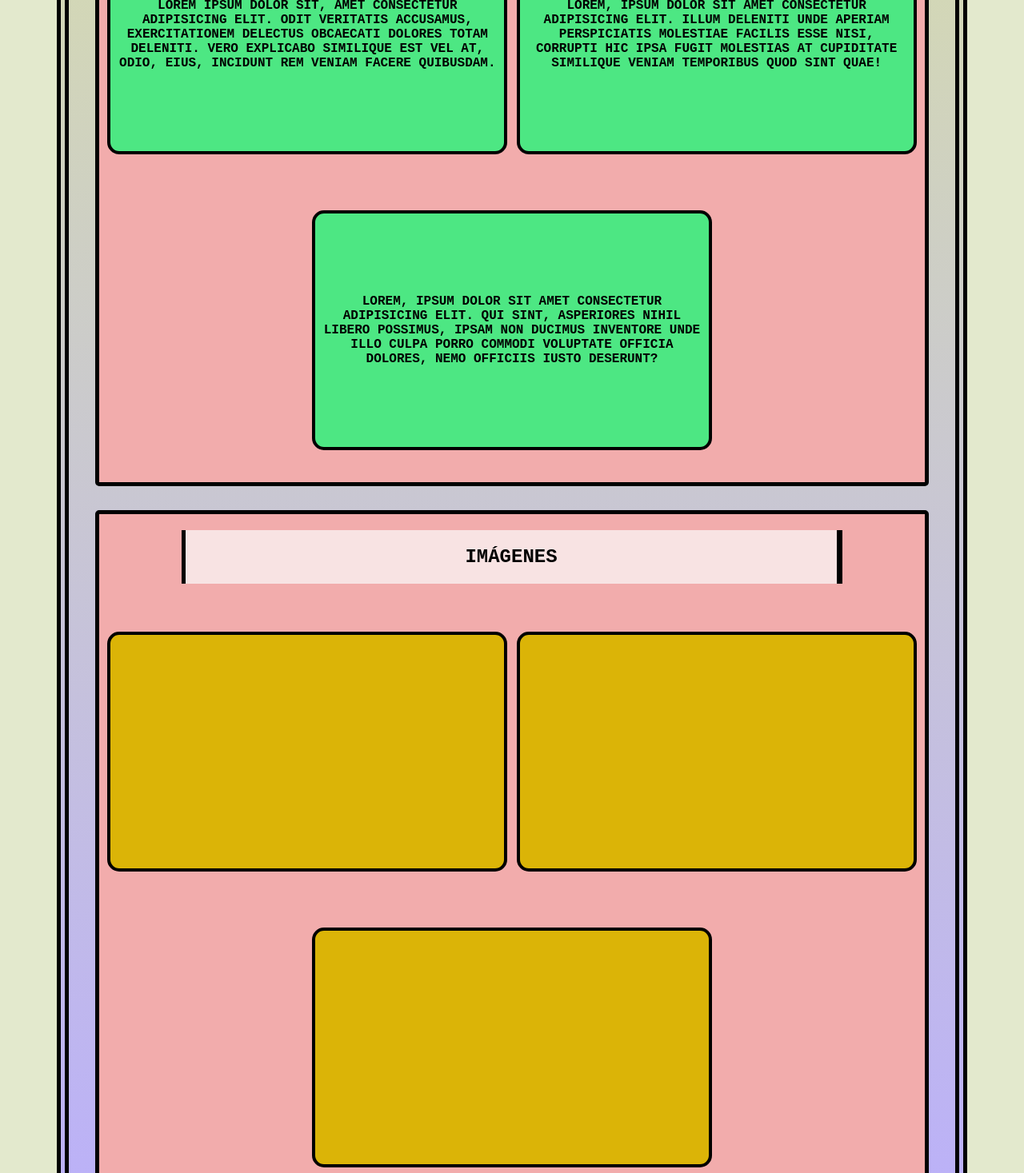
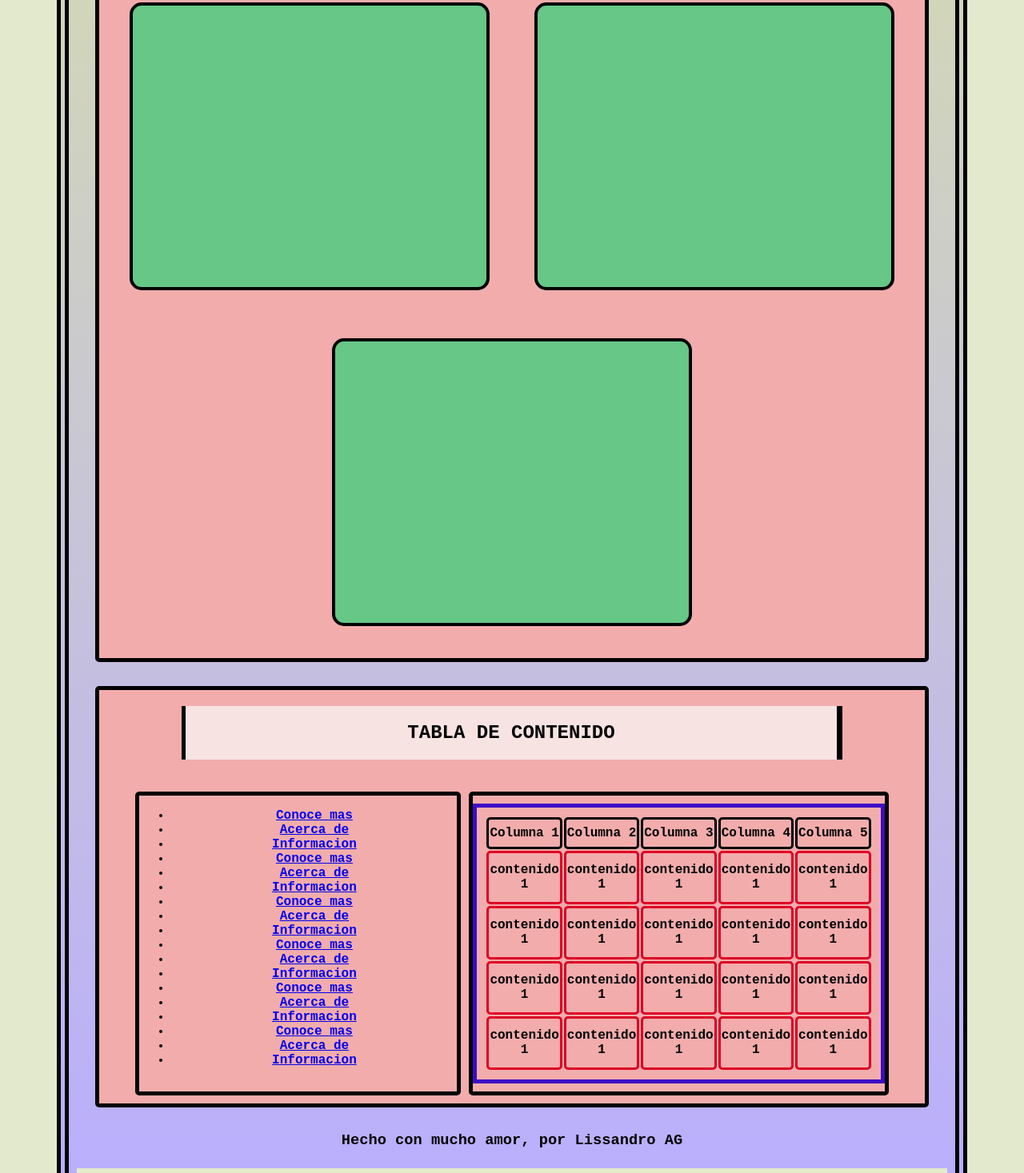
Before and after one commit to LuisD3vv/Javascript_Repox, a plain HTML site: page Codigo/Dia 2/proyecto dia 2/biografia.html in a window 1280 px wide. Shown: the part 1333-2800 px from the top of the page at 80% size. Drawn offline with Linux system fonts and the light colour scheme.

Commit message:
starting

```diff
--- a/Codigo/Dia 2/proyecto dia 2/biografia.html
+++ b/Codigo/Dia 2/proyecto dia 2/biografia.html
@@ -27,45 +27,95 @@
 
       <section class="contenido">
         <h2>Hacia la cúspide</h2>
-        <div class="datos">
-          <article>Birthday</article>
-          <article>Quien soy</article>
-          <article>Aspiraciones</article>
+        <div class="fthing">
+      <section></section>
+      <section></section>
+      <section></section>
         </div>
       </section>
 
       <section class="contenido">
         <h2>Datos interesantes</h2>
         <div class="fthing">
-          <article>
-            Lorem ipsum dolor sit, amet consectetur adipisicing elit. Odit veritatis accusamus, exercitationem delectus
-            obcaecati dolores totam deleniti. Vero explicabo similique est vel at, odio, eius, incidunt rem veniam
-            facere quibusdam.
-          </article>
-          <article>Lorem, ipsum dolor sit amet consectetur adipisicing elit. Illum deleniti unde aperiam perspiciatis
-            molestiae facilis esse nisi, corrupti hic ipsa fugit molestias at cupiditate similique veniam temporibus
-            quod sint quae!</article>
-          <article>Lorem, ipsum dolor sit amet consectetur adipisicing elit. Qui sint, asperiores nihil libero possimus,
-            ipsam non ducimus inventore unde illo culpa porro commodi voluptate officia dolores, nemo officiis iusto
-            deserunt?</article>
+      <section></section>
+      <section></section>
+      <section></section>
         </div>
+      </section>
 
 
-      </section>
+      <section class="contenido">
+        <h2>Tabla de contenido</h2>
+        <div class="tablas">
+          <section class="links">
+            <ul>
+            <li><a href="#">Conoce mas</a></li>
+            <li><a href="#">Acerca de</a></li>
+            <li><a href="#">Informacion</a></li>
+            <li><a href="#">Conoce mas</a></li>
+            <li><a href="#">Acerca de</a></li>
+            <li><a href="#">Informacion</a></li>
+            <li><a href="#">Conoce mas</a></li>
+            <li><a href="#">Acerca de</a></li>
+            <li><a href="#">Informacion</a></li>
+            <li><a href="#">Conoce mas</a></li>
+            <li><a href="#">Acerca de</a></li>
+            <li><a href="#">Informacion</a></li>
+            <li><a href="#">Conoce mas</a></li>
+            <li><a href="#">Acerca de</a></li>
+            <li><a href="#">Informacion</a></li>
+            <li><a href="#">Conoce mas</a></li>
+            <li><a href="#">Acerca de</a></li>
+            <li><a href="#">Informacion</a></li>
+          </ul>
+        </section>
 
-      <section class="contenido">
-        <h2>Imágenes</h2>
-        <div class="desc_im">
-          <section></section>
-          <section></section>
-          <section></section>
+          <section class="tabla">
+            <table>
+              <tr>
+                <th>Columna 1</th>
+                <th>Columna 2</th>
+                <th>Columna 3</th>
+                <th>Columna 4</th>
+                <th>Columna 5</th>
+
+              </tr>
+
+              <tr>
+                <td>contenido 1</td>
+                <td>contenido 1</td>
+                <td>contenido 1</td>
+                <td>contenido 1</td>
+                <td>contenido 1</td>
+              </tr>
+              <tr>
+                <td>contenido 1</td>
+                <td>contenido 1</td>
+                <td>contenido 1</td>
+                <td>contenido 1</td>
+                <td>contenido 1</td>
+              </tr>
+              <tr>
+                <td>contenido 1</td>
+                <td>contenido 1</td>
+                <td>contenido 1</td>
+                <td>contenido 1</td>
+                <td>contenido 1</td>
+              </tr>
+              <tr>
+                <td>contenido 1</td>
+                <td>contenido 1</td>
+                <td>contenido 1</td>
+                <td>contenido 1</td>
+                <td>contenido 1</td>
+              </tr>
+
+            </table>
+          </section>
         </div>
+</section>
 
 
-        <div class="imagenes">
-
-        </div>
-      </section>
       <h3 style="text-align: center;">Hecho con mucho amor, por Lissandro AG</h3>
       <footer class="footer_seccion">
         <nav class="nav__footer">
--- a/Codigo/Dia 2/proyecto dia 2/css/style.css
+++ b/Codigo/Dia 2/proyecto dia 2/css/style.css
@@ -181,63 +181,60 @@ h1 {
   background-color: rgb(242, 172, 172);
   border-radius: 5px;
 }
-.datos {
+.fthing {
   display: flex;
   flex-wrap: wrap;
-  gap: 1rem;
   padding: 1rem;
 }
-.datos article {
+.fthing section {
   padding: 1rem;
-  width: 50rem;
-  height: 30rem;
-  background-color: #9b5acf;
+  width: 45rem;
+  height: 36rem;
   margin: 3rem auto;
   border: solid 4px black;
   align-content: center;
   text-transform: uppercase;
-  border-radius: 15px;
-}
-.fthing {
-  display: flex;
-  flex-wrap: wrap;
-  padding: 1rem;
-  gap: 1rem;
-}
-.fthing article {
-  padding: 1rem;
-  width: 50rem;
-  height: 30rem;
-  margin: 3rem auto;
-  border: solid 4px black;
-  align-content: center;
-  text-transform: uppercase;
-  background-color: #4de783;
+  background-color: #66c786;
   border-radius: 15px;
 }
 
-.desc_im {
-  display: flex;
-  flex-wrap: wrap;
+.fthing section:hover {
+  border: 5px solid red;
+}
+.tablas {
+  display: grid;
+  grid-template-columns: repeat(2, 1fr);
+  border-radius: 5px;
+  padding: 2rem;
+  height: 40rem;
+  width: 95%;
+  margin: 1rem auto;
+  gap: 1rem;
+}
+.tabla,
+.links {
+  border: 5px solid black;
+  border-radius: 5px;
+}
+table {
+  border: 5px solid rgb(61, 12, 197);
   padding: 1rem;
-  gap: 1rem;
-  object-fit: cover;
+  width: 95%;
+  height: 35rem;
+  margin: 1rem auto;
 }
-.desc_im img {
-  width: 100%;
-  height: 100%;
+th {
+  border: 3px solid rgb(0, 0, 0);
+  border-radius: 5px;
 }
-.desc_im section {
-  padding: 1rem;
-  width: 50rem;
-  height: 30rem;
-  margin: 3rem auto;
-  border: solid 4px black;
-  align-content: center;
-  text-transform: uppercase;
-  background-color: #dbb407;
-  border-radius: 15px;
+td {
+  border: 3px solid rgb(221, 0, 37);
+  border-radius: 5px;
 }
+td:hover {
+  border: 3px solid rgb(255, 238, 3);
+}
+
 /*Estilos footer*/
 footer {
   display: flex;
@@ -303,7 +300,7 @@ footer a:nth-child(2) {
   padding: 1rem;
 }
 .contenido_secciones:hover {
-  border: solid 5px rgb(190, 9, 181);
+  border: solid 5px rgb(161, 10, 10);
   border-radius: 15px;
 }
 .contenido_secciones h2 {
@@ -325,20 +322,15 @@ footer a:nth-child(2) {
   border-radius: 3rem;
 }
 
-.contenido_principal__secciones img:hover {
-  border-radius: unset;
-}
 .info {
   object-fit: contain;
   border: solid 5px black;
   width: 95%;
   margin: 0 auto;
   padding: 1rem;
-  background-image: url(./../img/adiyogi-lord-shiva-2560x1440-14420.jpg);
-  background-size: cover;
-  background-repeat: no-repeat;
   color: white;
   height: 25rem;
+  max-height: auto;
   border-radius: 5px;
 }
 /*estilos temporales*/
@@ -347,15 +339,15 @@ footer a:nth-child(2) {
   margin: 1rem auto;
   border-radius: 5px;
   max-width: 200rem;
-  width: 50%;
-  height: 75rem;
+  width: 90%;
+  height: 74.5rem;
   background: linear-gradient(rgb(225, 230, 193), rgb(93, 81, 158));
   border: double 15px rgb(0, 0, 1);
 }
 
 .formulario {
   background-color: var(--gris);
-  width: min(60rem, 100%); /** Utilizar el valor más pequeño **/
+  width: min(75rem, 100%); /** Utilizar el valor más pequeño **/
   margin: 5rem auto;
   padding: 2rem;
   border-radius: 2rem;
@@ -419,13 +411,12 @@ footer a:nth-child(2) {
   width: 10rem;
   padding: 1rem;
   border-radius: 5px;
+  cursor: pointer;
 }
 .input-text {
-  border: #4de783 solid 2px;
+  border: #398aaf solid 2px;
 }
-.boton {
-  border: solid 2px black;
+
+input::placeholder {
+  color: #14b84d;
 }
-input::placeholder {
-  color: #b0beb5;
-}
```
